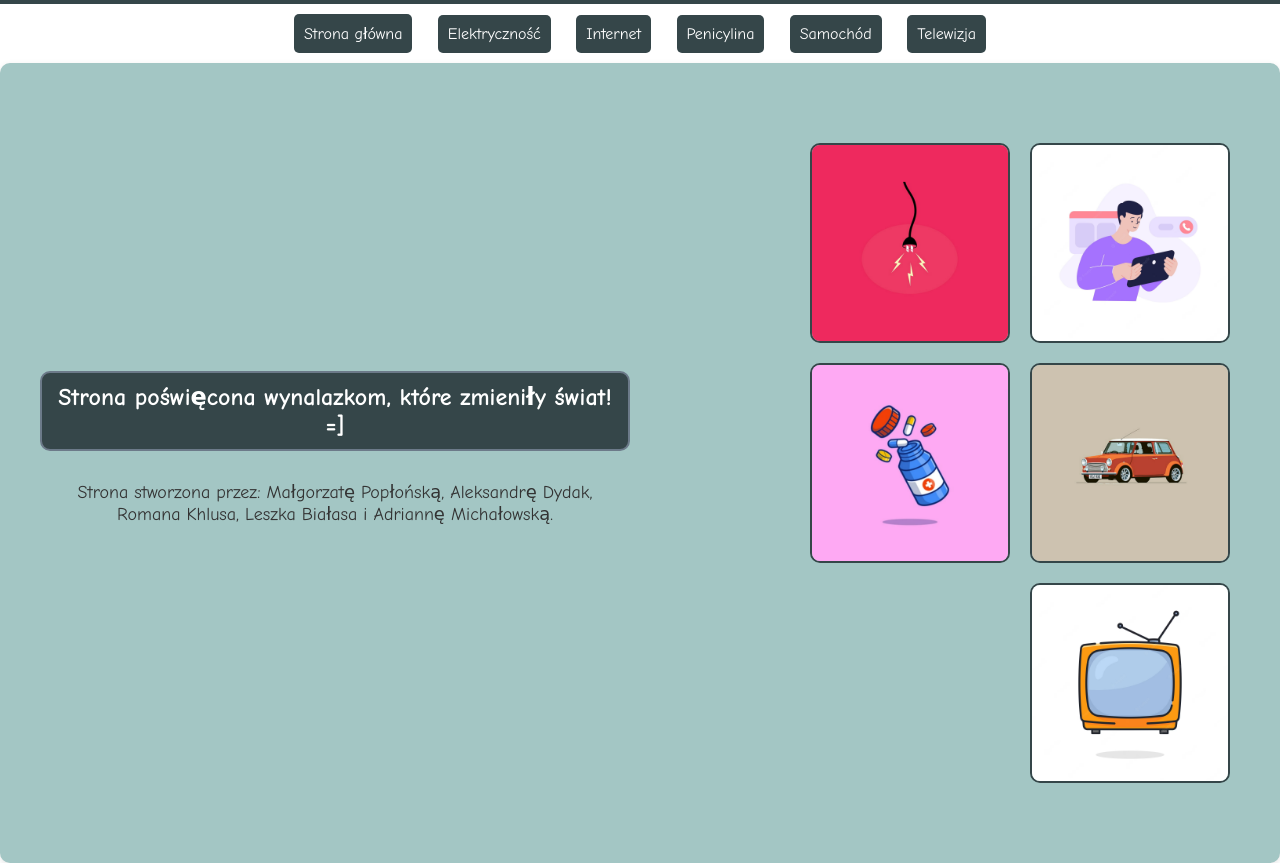
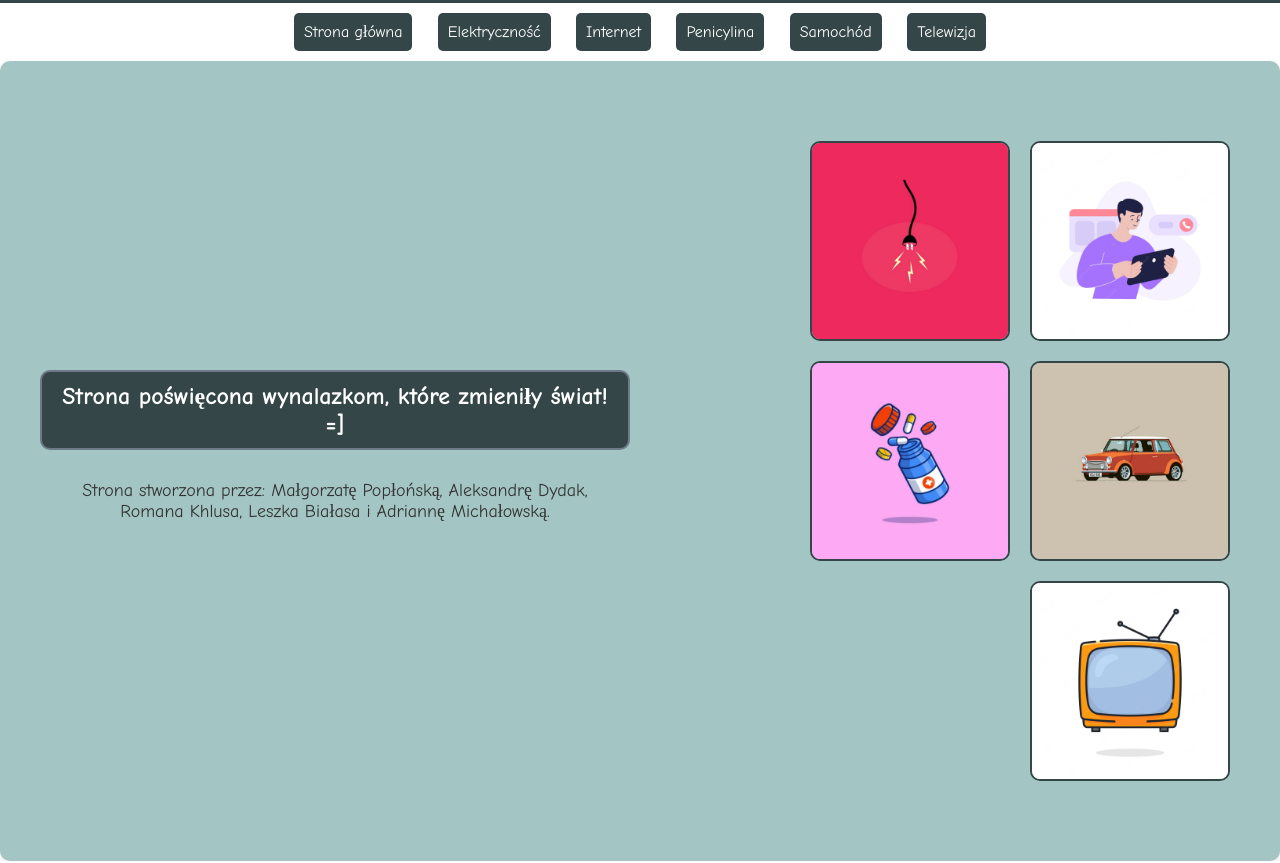
Before and after one commit to xingob/xingob.github.io, a plain HTML site: page inventions/index.html in a window 1280 px wide. Shown: the part 74-937 px from the top of the page. Drawn offline with Linux system fonts and the light colour scheme.

Commit message:
Font change

```diff
--- a/inventions/styles.css
+++ b/inventions/styles.css
@@ -7,7 +7,7 @@
 
 
 body {
-  font-family: "Comic Sans MS", "Comic Sans", cursive;
+  font-family: "Comic Sans MS", "Comic Sans", serif;
   height: 100vh;
 }
 
--- a/inventions/styles2.css
+++ b/inventions/styles2.css
@@ -7,7 +7,7 @@
 
 
   body {
-    font-family: "Comic Sans MS", "Comic Sans", cursive;
+    font-family: "Comic Sans MS", "Comic Sans", serif;
     height: 100vh;
   }
 
```
